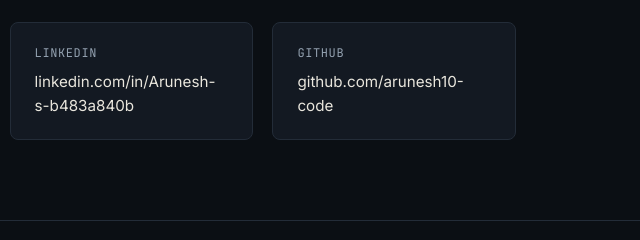
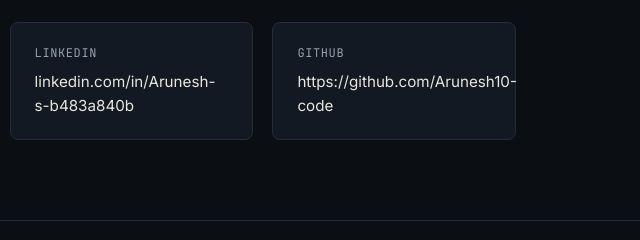
Before and after one commit to Arunesh10-code/portfolio-, a plain HTML site: page index.html in a window 1280 px wide. Shown: the part 3027-3267 px from the top of the page, 640-1280 px from the left. Drawn offline with Linux system fonts and the light colour scheme.

Commit message:
Update index.html

```diff
--- a/index.html
+++ b/index.html
@@ -228,7 +228,7 @@
       </a>
       <a class="contact-card" href="https://github.com/yourusername" target="_blank" rel="noopener">
         <span class="contact-label">GitHub</span>
-        <span class="contact-value">github.com/arunesh10-code</span>
+        <span class="contact-value">https://github.com/Arunesh10-code</span>
       </a>
     </div>
   </section>
```
